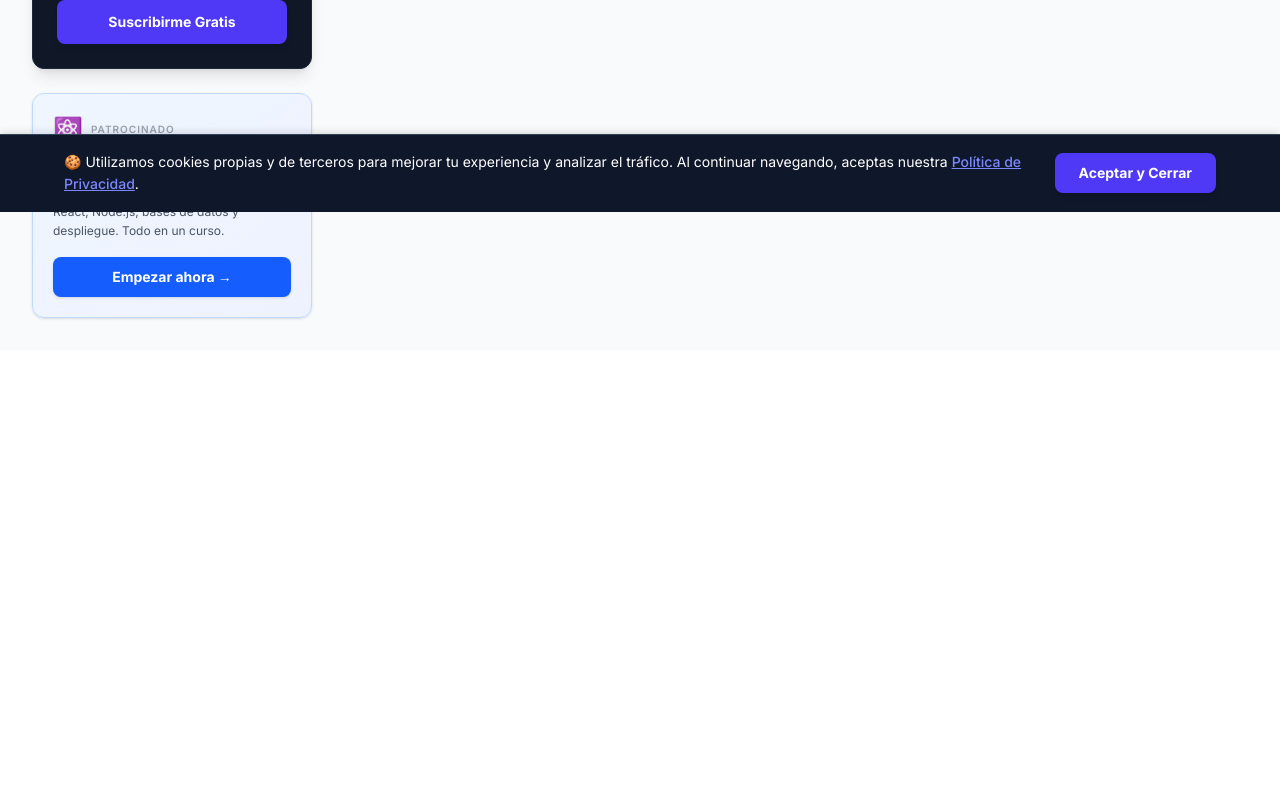
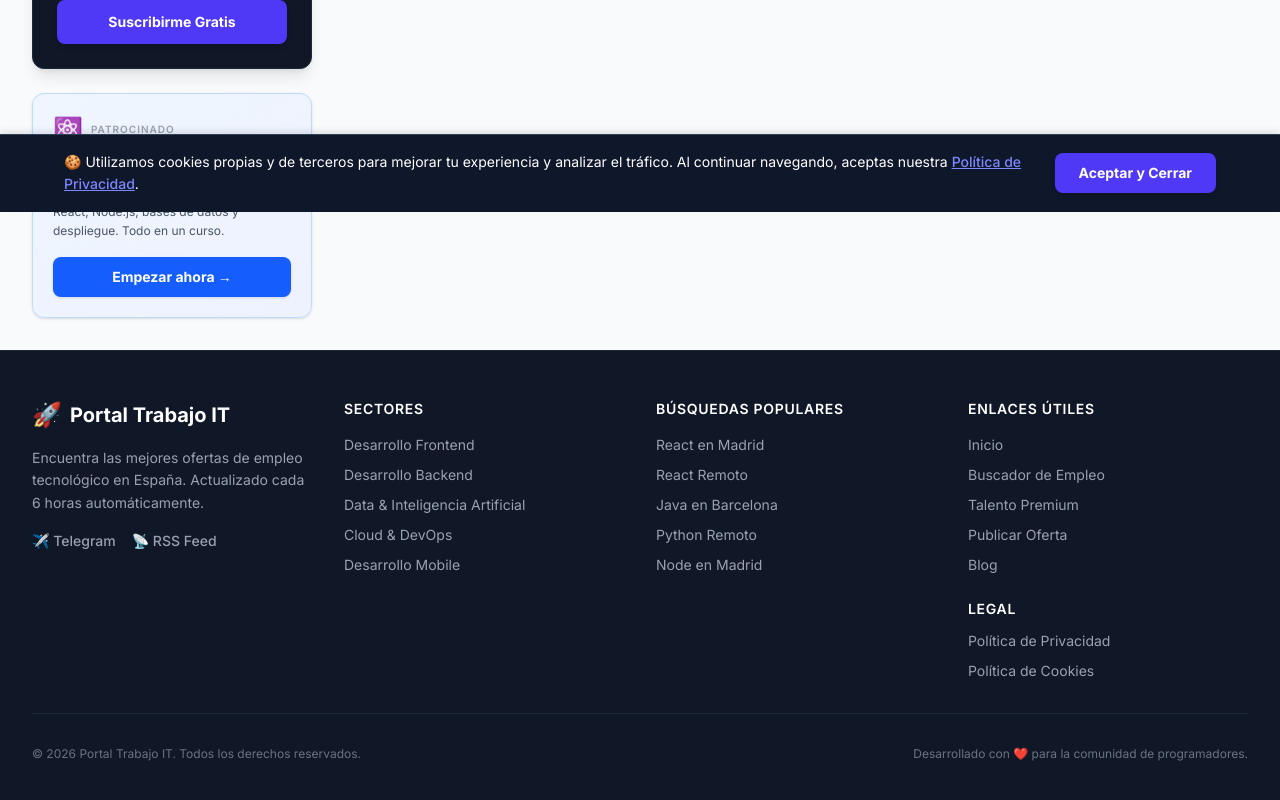
Before and after one commit to Raulmate7/Portal-Trabajo, a Next.js app in the folder frontend/: page /trabajos/informatica-tecnologia in a window 1280 px wide. Shown: the part 588-1388 px from the top of the page. Before the commit the page ends 938 px from the top, so only its background shows below. Built offline with nearby package versions, Linux system fonts and the light colour scheme; no server answers; the database is empty.

Commit message:
feat: footer global, paginación en buscador principal, auto-detección de RSS en head y corrección de jerarquía HTML

```diff
--- a/frontend/app/layout.tsx
+++ b/frontend/app/layout.tsx
@@ -2,6 +2,7 @@ import type { Metadata } from "next";
 import { Inter } from "next/font/google";
 import "./globals.css";
 import CookieBanner from "@/components/CookieBanner";
+import Footer from "@/components/Footer";
 import { Analytics } from "@vercel/analytics/react";
 
 const inter = Inter({ subsets: ["latin"] });
@@ -63,6 +64,9 @@ export const metadata: Metadata = {
   },
   alternates: {
     canonical: BASE_URL,
+    types: {
+      'application/rss+xml': `${BASE_URL}/feed.xml`,
+    },
   },
   other: {
     "impact-site-verification": "58afcc07-f733-4e3d-99c2-05e359693a4c",
@@ -76,8 +80,11 @@ export default function RootLayout({
 }>) {
   return (
     <html lang="es">
-      <body className={`${inter.className} min-h-screen bg-gray-50 text-gray-900`}>
-        {children}
+      <body className={`${inter.className} min-h-screen flex flex-col bg-gray-50 text-gray-900`}>
+        <div className="flex-grow">
+          {children}
+        </div>
+        <Footer />
         <CookieBanner />
         <Analytics />
       </body>
--- a/frontend/app/page.tsx
+++ b/frontend/app/page.tsx
@@ -100,9 +100,9 @@ export default async function Home({ searchParams }: Props) {
                     <div className="flex flex-col md:flex-row justify-between md:items-start gap-4">
                       <div className="w-full">
                         <Link href={`/job/${job.id}`}>
-                          <h2 className="text-xl font-semibold text-indigo-900 hover:text-indigo-600 transition-colors">
+                          <h3 className="text-xl font-semibold text-indigo-900 hover:text-indigo-600 transition-colors">
                             {job.title}
-                          </h2>
+                          </h3>
                         </Link>
                         <p className="text-gray-600 font-medium mt-1">{job.company}</p>
 
--- a/frontend/app/trabajos/informatica-tecnologia/page.tsx
+++ b/frontend/app/trabajos/informatica-tecnologia/page.tsx
@@ -13,7 +13,9 @@ type Props = {
   searchParams: Promise<{ [key: string]: string | string[] | undefined }>
 }
 
-async function getJobs(scopeFilter: string, locationFilter?: string, queryFilter?: string) {
+async function getJobs(scopeFilter: string, locationFilter?: string, queryFilter?: string, page: number = 1) {
+  const limit = 50;
+  const offset = (page - 1) * limit;
   const client = await pool.connect();
   try {
     let sql = "SELECT * FROM jobs WHERE 1=1";
@@ -47,7 +49,8 @@ async function getJobs(scopeFilter: string, locationFilter?: string, queryFilter
       paramIndex++;
     }
 
-    sql += " ORDER BY created_at DESC LIMIT 50";
+    sql += ` ORDER BY created_at DESC LIMIT $${paramIndex} OFFSET $${paramIndex + 1}`;
+    params.push(limit, offset);
 
     const result = await client.query(sql, params);
     return result.rows;
@@ -65,8 +68,10 @@ export default async function JobsPage(props: Props) {
   const locationFilter = searchParams.ubicacion as string | undefined;
   const queryFilter = searchParams.q as string | undefined;
   const scopeFilter = (searchParams.scope as string) || 'espana';
+  const page = typeof searchParams.page === 'string' ? parseInt(searchParams.page, 10) : 1;
+  const validPage = isNaN(page) || page < 1 ? 1 : page;
 
-  const jobs = await getJobs(scopeFilter, locationFilter, queryFilter);
+  const jobs = await getJobs(scopeFilter, locationFilter, queryFilter, validPage);
 
   return (
     <div className="min-h-screen bg-gray-50 font-sans">
@@ -113,9 +118,36 @@ export default async function JobsPage(props: Props) {
           <div className="lg:col-span-3">
             <div className="space-y-4">
               {jobs && jobs.length > 0 ? (
-                jobs.map((job) => (
-                  <JobCard key={job.id} job={job} />
-                ))
+                <>
+                  {jobs.map((job) => (
+                    <JobCard key={job.id} job={job} />
+                  ))}
+
+                  {/* Controles de Paginación */}
+                  <div className="flex justify-between items-center pt-6">
+                    {validPage > 1 ? (
+                      <Link
+                        href={`/trabajos/informatica-tecnologia?scope=${scopeFilter}&ubicacion=${encodeURIComponent(locationFilter || '')}&q=${encodeURIComponent(queryFilter || '')}&page=${validPage - 1}`}
+                        className="px-4 py-2 bg-white border border-gray-300 rounded-lg text-sm font-medium text-gray-700 hover:bg-gray-50"
+                      >
+                        ← Anterior
+                      </Link>
+                    ) : (
+                      <div />
+                    )}
+                    <span className="text-sm text-gray-600">Página {validPage}</span>
+                    {jobs.length === 50 ? (
+                      <Link
+                        href={`/trabajos/informatica-tecnologia?scope=${scopeFilter}&ubicacion=${encodeURIComponent(locationFilter || '')}&q=${encodeURIComponent(queryFilter || '')}&page=${validPage + 1}`}
+                        className="px-4 py-2 bg-white border border-gray-300 rounded-lg text-sm font-medium text-gray-700 hover:bg-gray-50"
+                      >
+                        Siguiente →
+                      </Link>
+                    ) : (
+                      <div />
+                    )}
+                  </div>
+                </>
               ) : (
                 <div className="text-center py-24 bg-white rounded-xl border border-gray-200 border-dashed">
                   <div className="mx-auto h-16 w-16 bg-gray-50 rounded-full flex items-center justify-center mb-4">
--- /dev/null
+++ b/frontend/components/Footer.tsx
@@ -0,0 +1,131 @@
+import Link from 'next/link';
+
+export default function Footer() {
+  const currentYear = new Date().getFullYear();
+
+  const categories = [
+    { label: 'Desarrollo Frontend', href: '/trabajos/frontend' },
+    { label: 'Desarrollo Backend', href: '/trabajos/backend' },
+    { label: 'Data & Inteligencia Artificial', href: '/trabajos/data' },
+    { label: 'Cloud & DevOps', href: '/trabajos/cloud' },
+    { label: 'Desarrollo Mobile', href: '/trabajos/mobile' },
+  ];
+
+  const programmaticLinks = [
+    { label: 'React en Madrid', href: '/trabajos/react-en-madrid' },
+    { label: 'React Remoto', href: '/trabajos/react-remoto' },
+    { label: 'Java en Barcelona', href: '/trabajos/java-en-barcelona' },
+    { label: 'Python Remoto', href: '/trabajos/python-remoto' },
+    { label: 'Node en Madrid', href: '/trabajos/node-en-madrid' },
+  ];
+
+  const navigation = [
+    { label: 'Inicio', href: '/' },
+    { label: 'Buscador de Empleo', href: '/trabajos/informatica-tecnologia' },
+    { label: 'Talento Premium', href: '/talento-premium' },
+    { label: 'Publicar Oferta', href: '/publicar-oferta' },
+    { label: 'Blog', href: '/blog' },
+  ];
+
+  const legal = [
+    { label: 'Política de Privacidad', href: '/privacy' },
+    { label: 'Política de Cookies', href: '/cookies' },
+  ];
+
+  return (
+    <footer className="bg-gray-900 text-gray-300 border-t border-gray-800" id="global-footer">
+      <div className="mx-auto max-w-7xl px-4 py-12 sm:px-6 lg:px-8">
+        <div className="grid grid-cols-1 md:grid-cols-4 gap-8 mb-8">
+          {/* Logo & description */}
+          <div className="col-span-1 md:col-span-1">
+            <Link href="/" className="flex items-center gap-2 mb-4">
+              <span className="text-2xl" role="img" aria-label="rocket">🚀</span>
+              <span className="text-xl font-bold text-white">Portal Trabajo IT</span>
+            </Link>
+            <p className="text-sm text-gray-400 leading-relaxed mb-4">
+              Encuentra las mejores ofertas de empleo tecnológico en España. Actualizado cada 6 horas automáticamente.
+            </p>
+            <div className="flex gap-4">
+              <a
+                href="https://t.me/PortalDeTrabajo"
+                target="_blank"
+                rel="noopener noreferrer"
+                className="text-gray-400 hover:text-indigo-400 transition-colors font-medium text-sm flex items-center gap-1.5"
+                id="telegram-footer-link"
+              >
+                ✈️ Telegram
+              </a>
+              <a
+                href="/feed.xml"
+                target="_blank"
+                className="text-gray-400 hover:text-orange-400 transition-colors font-medium text-sm flex items-center gap-1.5"
+                id="rss-footer-link"
+              >
+                📡 RSS Feed
+              </a>
+            </div>
+          </div>
+
+          {/* Sectores */}
+          <div>
+            <h4 className="text-white font-semibold mb-4 text-sm uppercase tracking-wider">Sectores</h4>
+            <ul className="space-y-2.5 text-sm">
+              {categories.map((link) => (
+                <li key={link.href}>
+                  <Link href={link.href} className="hover:text-white transition-colors text-gray-400">
+                    {link.label}
+                  </Link>
+                </li>
+              ))}
+            </ul>
+          </div>
+
+          {/* Búsquedas Populares (Programmatic SEO) */}
+          <div>
+            <h4 className="text-white font-semibold mb-4 text-sm uppercase tracking-wider">Búsquedas Populares</h4>
+            <ul className="space-y-2.5 text-sm">
+              {programmaticLinks.map((link) => (
+                <li key={link.href}>
+                  <Link href={link.href} className="hover:text-white transition-colors text-gray-400">
+                    {link.label}
+                  </Link>
+                </li>
+              ))}
+            </ul>
+          </div>
+
+          {/* Navegación y Legal */}
+          <div>
+            <h4 className="text-white font-semibold mb-4 text-sm uppercase tracking-wider">Enlaces Útiles</h4>
+            <ul className="space-y-2.5 text-sm mb-6">
+              {navigation.map((link) => (
+                <li key={link.href}>
+                  <Link href={link.href} className="hover:text-white transition-colors text-gray-400">
+                    {link.label}
+                  </Link>
+                </li>
+              ))}
+            </ul>
+            <h4 className="text-white font-semibold mb-3 text-sm uppercase tracking-wider">Legal</h4>
+            <ul className="space-y-2.5 text-sm">
+              {legal.map((link) => (
+                <li key={link.href}>
+                  <Link href={link.href} className="hover:text-white transition-colors text-gray-400">
+                    {link.label}
+                  </Link>
+                </li>
+              ))}
+            </ul>
+          </div>
+        </div>
+
+        <div className="pt-8 border-t border-gray-800 flex flex-col sm:flex-row justify-between items-center gap-4 text-xs text-gray-500">
+          <p>© {currentYear} Portal Trabajo IT. Todos los derechos reservados.</p>
+          <p>
+            Desarrollado con ❤️ para la comunidad de programadores.
+          </p>
+        </div>
+      </div>
+    </footer>
+  );
+}
```
